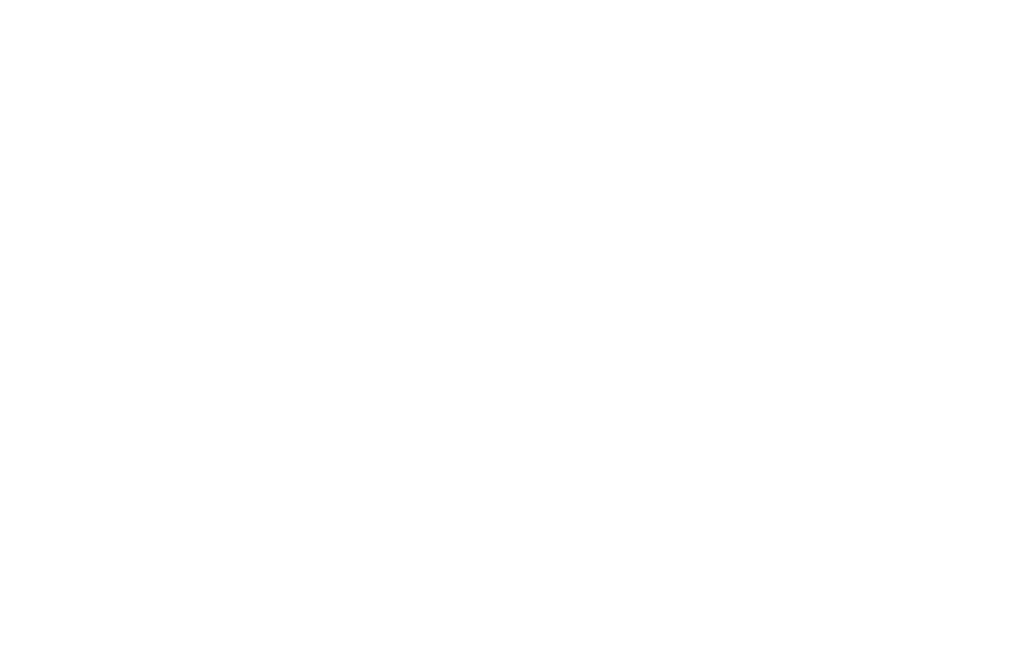
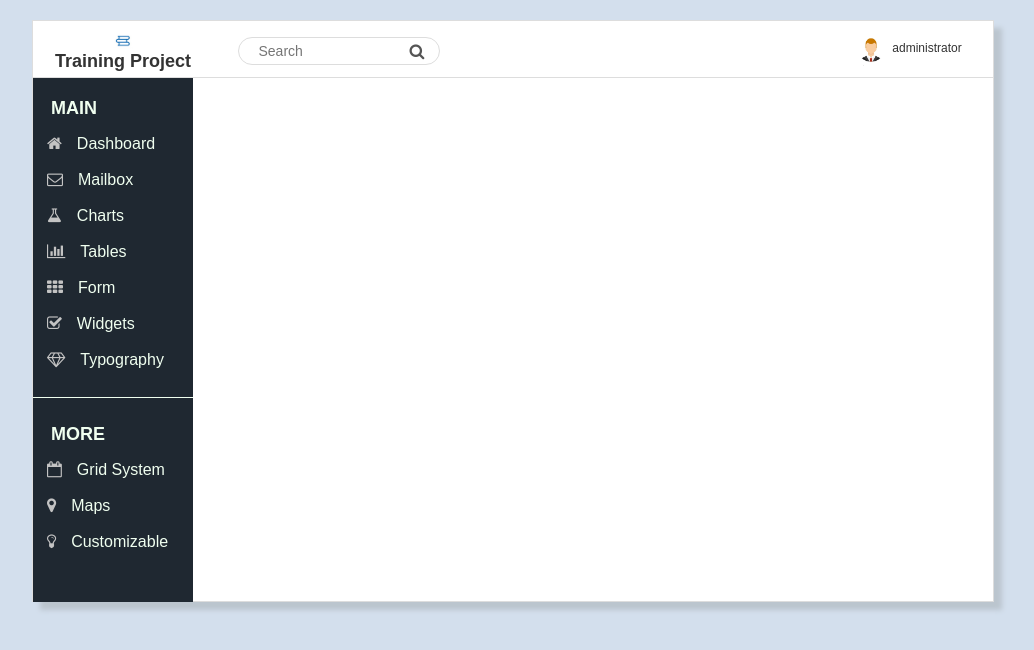
Before and after one commit to DemoCaptain/training-project, a plain HTML site: page index.html in a window 1280 px wide. Shown: the whole page, without its empty margins (127-1161 px from the left). Drawn offline with Linux system fonts and the light colour scheme.

Commit message:
上传第二天的更新

```diff
--- /dev/null
+++ b/css/index.css
@@ -0,0 +1,163 @@
+@import url('root.css');
+body{
+	background: #D3DFED;
+}
+.div-index{
+	position: relative;
+	width: 960px;
+	height: 580px;
+	margin: 20px auto;
+	background: #fff;
+	border: 1px solid #ddd;
+	box-shadow: 8px 8px 5px #BBC5CE;
+	transition:box-shadow 1s;
+	-webkit-transition:box-shadow 1s;
+}
+.div-index:hover{
+	box-shadow: 12px 12px 5px #BBC5CE;
+}
+/* 定义顶端导航栏样式 */
+.nav-top{
+	position: relative;
+	width: 960px;
+	height: 56px;
+	float: left;
+	border-bottom: 1px solid #ddd;
+}
+.nav-title{
+	position: relative;
+	width: 180px;
+	height: 40px;
+	margin-top: 10px;
+	float: left;
+	text-align: center;
+}
+.title-img{
+	width: 20px;
+	height: 20px;
+}
+.nav-search{
+	position: relative;
+	width: 240px;
+	height: 40px;
+	margin-top: 16px;
+	margin-left: 20px;
+	float: left;
+	text-align: center;
+}
+.input-search{
+	width: 150px;
+	height: 24px;
+	font-size: 14px;
+	padding-left: 20px;
+	padding-right: 30px;
+	border-radius: 50px;
+	border: 1px solid #ddd;
+	outline: none;
+}
+.i-search:after{
+	position: absolute;
+	margin-top: -4px;
+	margin-left: -44px;
+	float: right;
+	font-family: "FontAwesome";
+	font-style: normal;
+	font-size: 16px;
+	line-height: 36px;
+	color: #555555;
+	text-transform: none;
+	content: "\f002";
+}
+.user{
+	position: relative;
+	width: 140px;
+	height: 40px;
+	float: right;
+	margin:10px auto;
+}
+.user-img{
+	width: 36px;
+	height: 36px;
+	border-radius: 50px;
+}
+/* 定义左侧导航栏样式 */
+.nav-left{
+	position: relative;
+	width: 160px;
+	height: 524px;
+	float: left;
+	color: #F0FFF0;
+	background: #1F2831;
+}
+.nav-main{
+	position: relative;
+	margin-top: 20px;
+	margin-bottom: 20px;
+}
+.nav-more{
+	position: relative;
+	padding-top: 20px;
+	margin-top: 20px;
+	margin-bottom: 20px;
+	border-top: 1px solid #F0FFF0;
+}
+	/* 定义小标题样式 */
+.func-list{
+	position: relative;
+	width: 160px;
+	height: 36px;
+	font-size: 16px;
+	line-height: 36px;
+/* 	transition: 0.8s; */
+}
+.func-list:hover{
+/* 	margin-left: 36px; */
+	color: #FFFFFF;
+	background: #3D464D;
+}
+.f-func{
+	position: relative;
+	margin-top: 9px;
+	margin-left: 14px;
+	font-family: "FontAwesome";
+	font-size: 16px;
+	font-style: normal;
+	line-height: 36px;
+	color: #C3C3C3;
+	text-transform: none;
+	margin-right: 15px;
+}
+.f1:before{
+	content: "\f015";
+}
+.f2:before{
+	content: "\f003";
+}
+.f3:before{
+	content: "\f0c3";
+}
+.f4:before{
+	content: "\f080";
+}
+.f5:before{
+	content: "\f00a";
+}
+.f6:before{
+	content: "\f046";
+}
+.f7:before{
+	content: "\f219";
+}
+.f8:before{
+	content: "\f133";
+}
+.f9:before{
+	content: "\f041";
+}
+.f10:before{
+	content: "\f0eb";
+}
+.nav-h2{
+	margin: 6px auto;
+	margin-left: 18px;
+}
--- a/css/login.css
+++ b/css/login.css
@@ -5,7 +5,7 @@
 	position: relative;
 	width:360px;
 /* 	background-color:#F5F5F5; */
-	margin:60px auto;
+	margin:55px auto;
 	text-align: center;
 	border: 1px solid #ddd;
 }
@@ -40,6 +40,7 @@ h1{
 	font-size: 16px;
 	color: #C3C3C3;
 	text-transform: none;
+	font-style: normal;
 }
 .font.f-user:before{
 	content: "\f007";
--- a/css/root.css
+++ b/css/root.css
@@ -1,5 +1,5 @@
 body,ul,ol,li,p,h1,h2,h3,h4,h5,h6,form,fieldset,table,td,img,div{margin:0;padding:0;border:0;}
-body{background:#fff;color:#333;font-size:12px; margin-top:5px;font-family:"SimSun","宋体","Arial Narrow";}
+body{background:#fff;color:#333;font-size:12px; margin-top:5px;font-family:"SimSun","宋体","Arial";}
 
 ul,ol{list-style-type:none;}
 select,input,img,select{vertical-align:middle;}
@@ -12,12 +12,11 @@ a:hover,a:active,a:focus{color:#c00;text-decoration:underline;}
 @font-face{
 	font-family:'FontAwesome';
 	src:url('../fonts/fontawesome-webfont.eot?v=4.3.0');
-	src:url('../fonts/fontawesome-webfont.eot?#iefix&v=4.3.0')
-	format('embedded-opentype'),url('../fonts/fontawesome-webfont.woff2?v=4.3.0')
-	format('woff2'),url('../fonts/fontawesome-webfont.woff?v=4.3.0')
-	format('woff'),url('../fonts/fontawesome-webfont.ttf?v=4.3.0')
-	format('truetype'),url('../fonts/fontawesome-webfont.svg?v=4.3.0#fontawesomeregular')
-	format('svg');
-	font-weight: normal;
-	font-style: normal;
+	src:url('../fonts/fontawesome-webfont.eot?#iefix&v=4.3.0') format('embedded-opentype'),
+	url('../fonts/fontawesome-webfont.woff2?v=4.3.0') format('woff2'),
+	url('../fonts/fontawesome-webfont.woff?v=4.3.0') format('woff'),
+	url('../fonts/fontawesome-webfont.ttf?v=4.3.0') format('truetype'),
+	url('../fonts/fontawesome-webfont.svg?v=4.3.0#fontawesomeregular') format('svg');
+	font-weight:normal;
+	font-style:normal;
 }
--- a/index.html
+++ b/index.html
@@ -4,8 +4,46 @@
 <meta http-equiv="Content-Type" content="text/html; charset=utf-8" />
 <title>Graduation design selection system</title>
 <link rel="icon" type="image" href="img/logo.jpg">
+<link rel="stylesheet" href="css/index.css" />
 </head>
 <body>
-
+	<div class="div-index">
+	<!-- 顶部导航 -->
+		<div class="nav-top">
+			<div class="nav-title">
+				<img class="title-img" src="img/logo.jpg">
+				<h2>Training Project</h2>
+			</div>
+			<div class="nav-search">
+				<input class="input-search" type="text" placeholder="Search">
+				<i class="f-func i-search"></i>
+			</div>
+			<div class="user">
+				<img class="user-img" src="img/user.jpg">
+				<span>administrator</span>
+			</div>
+		</div>
+	<!-- 左侧导航 -->
+		<div class="nav-left">
+		<!-- 主要功能 -->
+			<div class="nav-main">
+				<h2 class="nav-h2">MAIN</h2>
+				<div class="func-list"><i class="f-func f1"></i>Dashboard</div>
+				<div class="func-list"><i class="f-func f2"></i>Mailbox</div>
+				<div class="func-list"><i class="f-func f3"></i>Charts</div>
+				<div class="func-list"><i class="f-func f4"></i>Tables</div>
+				<div class="func-list"><i class="f-func f5"></i>Form</div>
+				<div class="func-list"><i class="f-func f6"></i>Widgets</div>
+				<div class="func-list"><i class="f-func f7"></i>Typography</div>
+			</div>
+			<!-- 更多功能 -->
+			<div class="nav-more">
+				<h2 class="nav-h2">MORE</h2>
+				<div class="func-list"><i class="f-func f8"></i>Grid System</div>
+				<div class="func-list"><i class="f-func f9"></i>Maps</div>
+				<div class="func-list"><i class="f-func f10"></i>Customizable</div>
+			</div>
+		</div>
+	</div>
 </body>
 </html>
```
Also changed, not shown: img/user.jpg (added), img/view-index.png (added), 1 other file.
